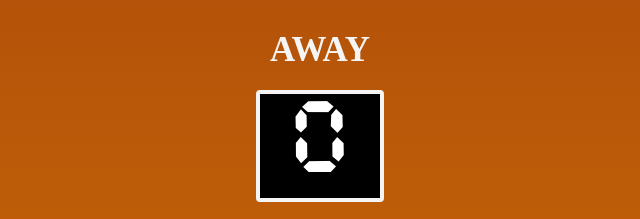
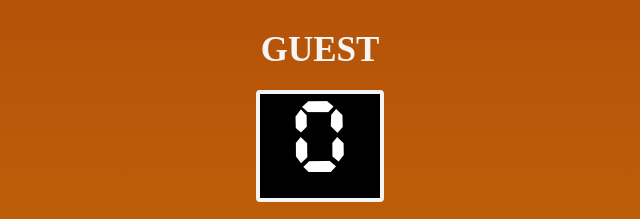
Before and after one commit to DanieleLG90/Basketball-scoreboard, a website built with Vite: page index.html in a window 1280 px wide. Shown: the top 219 px of the page, 640-1280 px from the left. Built offline with nearby package versions, Linux system fonts and the light colour scheme.

Commit message:
Update index.html

```diff
--- a/index.html
+++ b/index.html
@@ -14,7 +14,7 @@
                 </div>
             </div>
             <div id="guestBoard">
-                <h3 class="tltl">AWAY</h3>
+                <h3 class="tltl">GUEST</h3>
                 <h2 id="guestPoint" class="score">0</h2>
                 <div class="button">
                     <button id="guestPoint1" onclick="guestScoreOne ()">+1</button>
```
